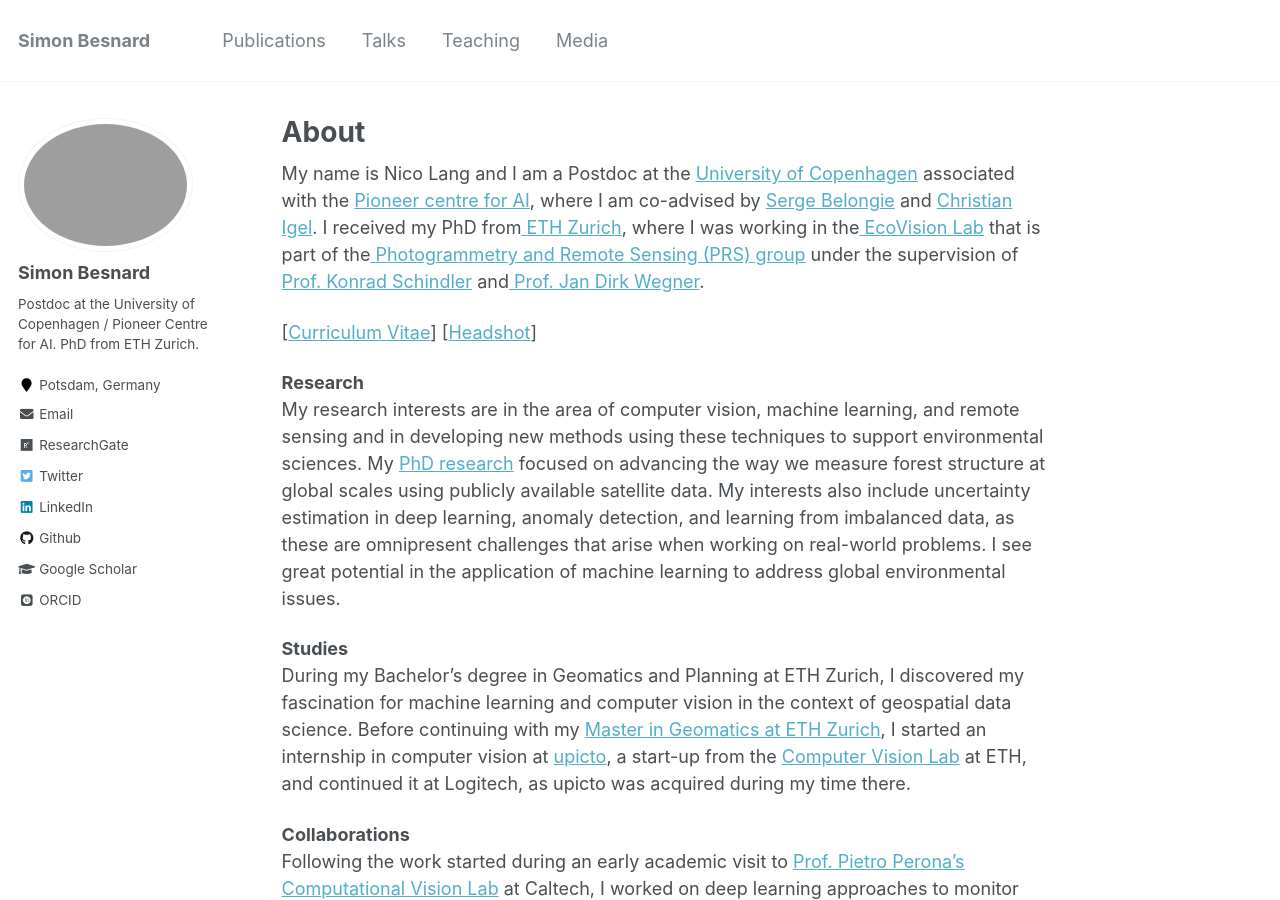
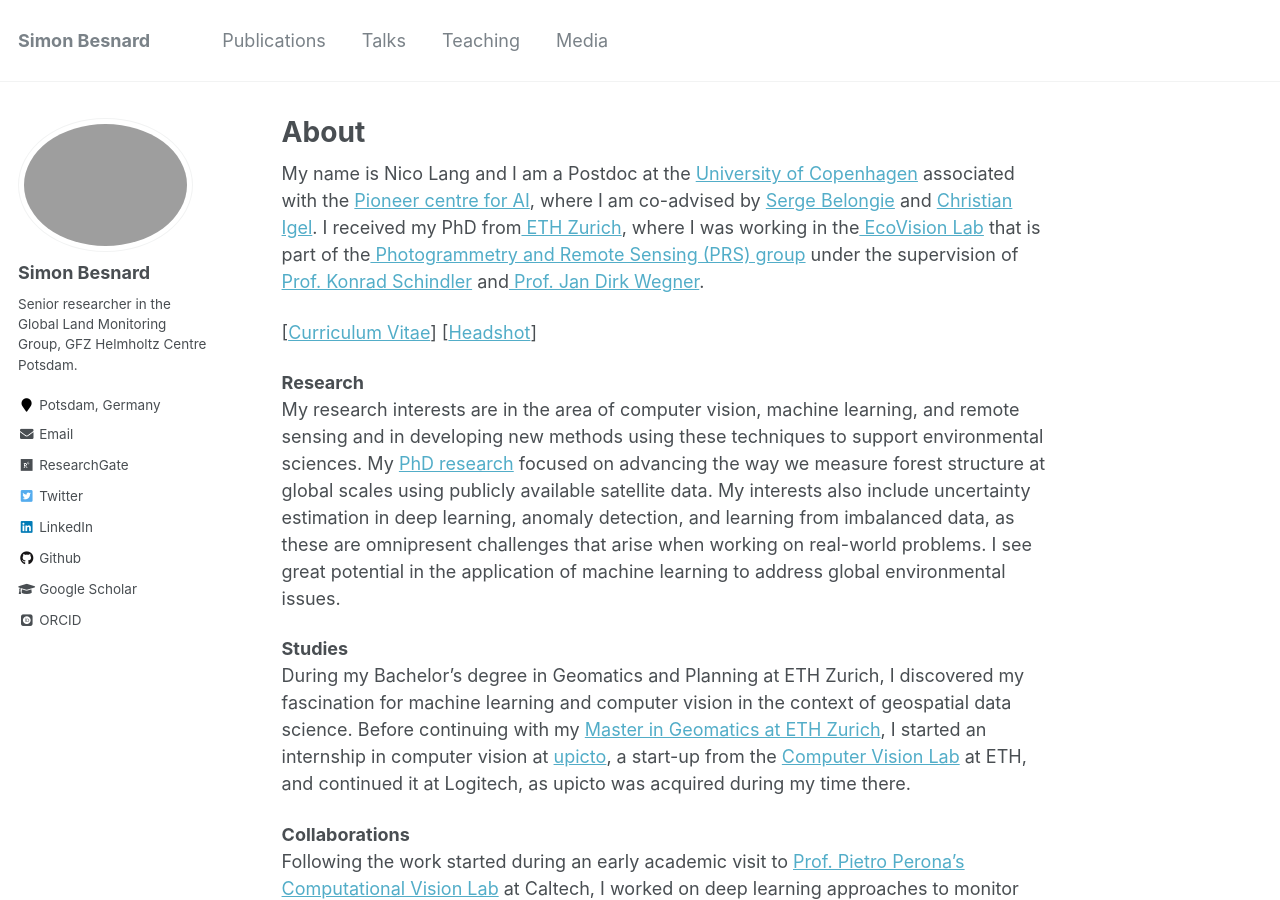
Before and after one commit to simonbesnard1/sbesnard.github.io, a Jekyll site: the page built from _pages/about.md, in a window 1280 px wide and 900 px high. Built offline with Jekyll 4.4.1, drawn with Linux system fonts in a browser that asks for light colours; some web fonts are replaced.

Commit message:
Update _config.yml

```diff
--- a/_config.yml
+++ b/_config.yml
@@ -82,7 +82,7 @@ analytics:
 author:
   name             : "Simon Besnard"
   avatar           : "simon_profile.png"
-  bio              : "Postdoc at the University of Copenhagen / Pioneer Centre for AI. PhD from ETH Zurich."
+  bio              : "Senior researcher in the Global Land Monitoring Group, GFZ Helmholtz Centre Potsdam."
   location         : "Potsdam, Germany"
   employer         :
   pubmed           :
```
